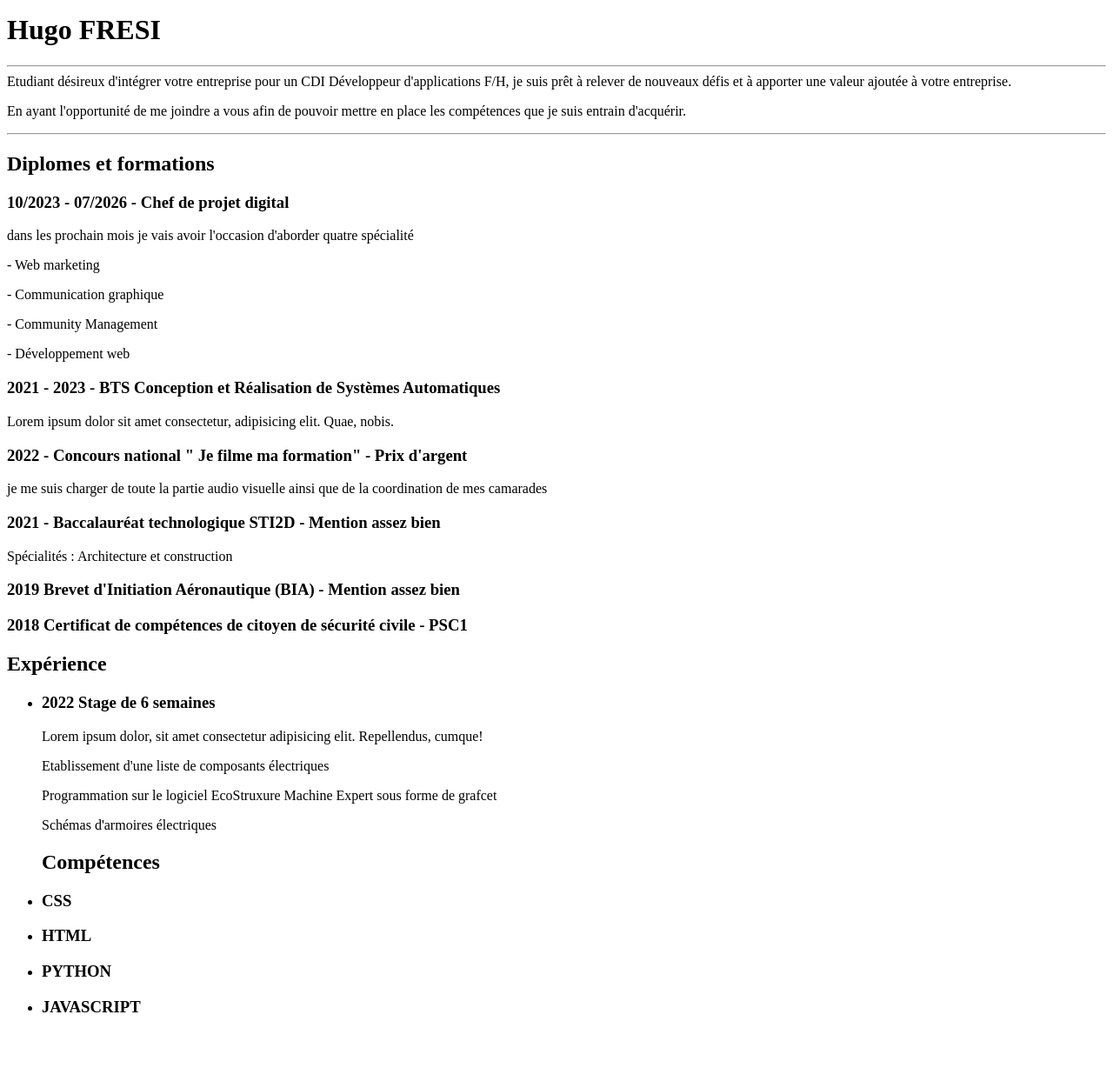
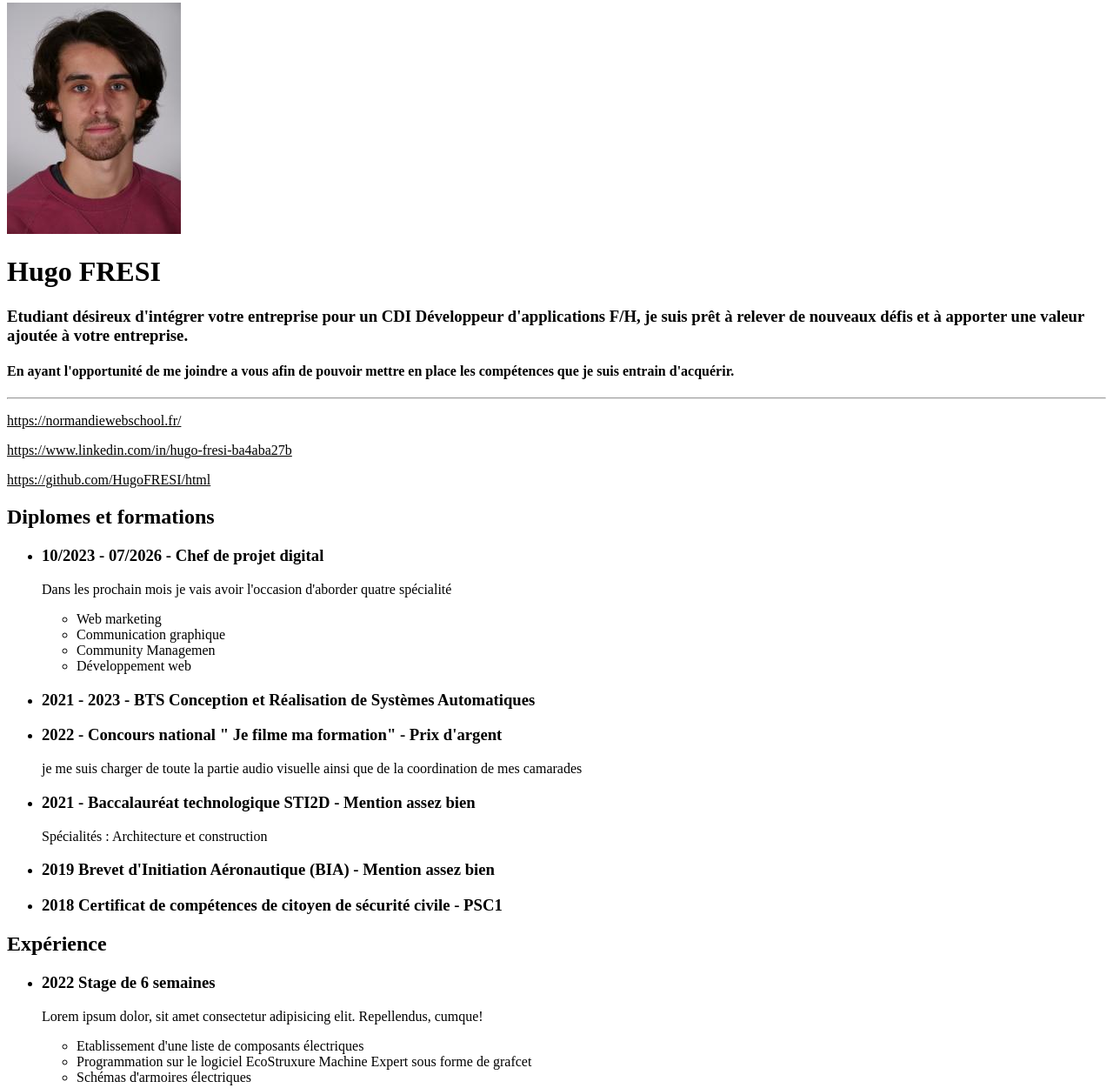
Before and after one commit to HugoFRESI/html, a plain HTML site: page index.html in a window 1280 px wide. Shown: the part 5-1256 px from the top of the page at 87% size. Before the commit the page ends 1192 px from the top, so only its background shows below. Drawn offline with Linux system fonts and the light colour scheme.

Commit message:
modification

```diff
--- /dev/null
+++ b/css/styles.css
@@ -0,0 +1,5 @@
+#Moi h1 {
+  color: #daa500;
+}
+a:link {
+  color: #000000;
--- a/index.html
+++ b/index.html
@@ -11,63 +11,88 @@
 <link rel="manifest" href="/site.webmanifest">
 <meta name="msapplication-TileColor" content="#da532c">
 <meta name="theme-color" content="#ffffff">
-  </head>
+
+<link rel="stylesheet" href="css/styles.css">
+
+<head>
+
   <!-- Pour l'utilisateur -->
   <body>
-    <h1>Hugo FRESI</h1>
-    <p>
+
+    <img src="./photode moi nws.jpg">
+
+      <h1> Hugo FRESI</h1>
+        <h3> Etudiant désireux d'intégrer votre entreprise pour un CDI Développeur d'applications F/H, je suis prêt à relever de
+        nouveaux défis et à apporter une valeur ajoutée à votre entreprise. </h3>
+        <h4> En ayant l'opportunité de me joindre a vous afin de pouvoir mettre en place les compétences que je suis entrain
+d'acquérir.</h4>
+
     <HR>
-        Etudiant désireux d'intégrer votre entreprise pour un CDI Développeur d'applications F/H, je suis prêt à relever de
-        nouveaux défis et à apporter une valeur ajoutée à votre entreprise.
+      <p><a href="site de l'etablissement">https://normandiewebschool.fr/</a></p>
+      <p><a href="mon Linkedin">https://www.linkedin.com/in/hugo-fresi-ba4aba27b</a></p>
+      <p><a href="mon GitHub">https://github.com/HugoFRESI/html</a></p>
+
+    <section>
+      <h2> Diplomes et formations</h2>
+      <ul>
+        <li>
+          <h3> 10/2023 - 07/2026 - Chef de projet digital</h3>
+            <p> Dans les prochain mois je vais avoir l'occasion d'aborder quatre spécialité
             </p>
-    <p>
-      En ayant l'opportunité de me joindre a vous afin de pouvoir mettre en place les compétences que je suis entrain
-d'acquérir.
+            <ul>
+              <li> Web marketing</li>
+              <li>Communication graphique</li>
+              <li>Community Managemen</li>
+              <li>Développement web</li>
+           </ul>
+        </li>
+        <li>
+          <h3>2021 - 2023 - BTS Conception et Réalisation de Systèmes Automatiques</h3>
+        </li>
+        <li>
+          <h3>2022 - Concours national " Je filme ma formation" - Prix d'argent</h3>
+            <p> je me suis charger de toute la partie audio visuelle ainsi que de la coordination de mes camarades
            </p>
-    <HR>
-    <h2>Diplomes et formations</h2>
-    <h3>10/2023 - 07/2026
-      - Chef de projet digital</h3>
-    <p>
-      dans les prochain mois je vais avoir l'occasion d'aborder quatre spécialité
+        </li>
+        <li>
+          <h3>2021 - Baccalauréat technologique STI2D - Mention assez bien</h3>
+            <p> Spécialités : Architecture et construction
             </p>
-    <p>
-      - Web marketing    </p>
-<p>- Communication graphique</p>
-<p>- Community Management</p>
-<p>- Développement web</p>
-    <h3>2021 - 2023 - BTS Conception et Réalisation de Systèmes Automatiques</h3>
-    <p>
-      Lorem ipsum dolor sit amet consectetur, adipisicing elit. Quae, nobis.
-    </p>
-    <h3>2022 - Concours national " Je filme ma formation" - Prix d'argent</h3>
-    <p>
-      je me suis charger de toute la partie audio visuelle ainsi que de la coordination de mes camarades
-    </p>
-    <h3>2021 - Baccalauréat technologique STI2D - Mention assez bien</h3>
-    <p>
-      Spécialités : Architecture et construction
-    </p>
+        </li>
+        <li>
           <h3>2019 Brevet d'Initiation Aéronautique (BIA) - Mention assez bien</h3>
+        </li>
+        <li>
           <h3>2018 Certificat de compétences de citoyen de sécurité civile - PSC1</h3>
+        </li>
+      </ul>
+    </section>
 
+    <section>
      <h2>Expérience</h2>
     <ul class="list">
       <li>
         <h3>2022 Stage de 6 semaines</h3>
-        <p>
-          Lorem ipsum dolor, sit amet consectetur adipisicing elit. Repellendus,
-          cumque!
+          <p> Lorem ipsum dolor, sit amet consectetur adipisicing elit. Repellendus, cumque!
           </p>
-        <P>Etablissement d'une liste de composants électriques</P>
-        <p>Programmation sur le logiciel EcoStruxure Machine Expert sous forme de grafcet</p>
-       <P>Schémas d'armoires électriques</P>
+        <ul>
+          <li> Etablissement d'une liste de composants électriques </li>
+          <li> Programmation sur le logiciel EcoStruxure Machine Expert sous forme de grafcet </li>
+          <li> Schémas d'armoires électriques </li>
+        </ul>
       </li>
+    </ul>
+    </section>
+
+    <section>
       <h2>Compétences</h2>
-      <li><h3>CSS</h3></li>
-      <li><h3>HTML</h3></li>
-      <li><h3>PYTHON</h3></li>
-      <li><h3>JAVASCRIPT</h3></li>
+        <ul>
+          <li> <h3> CSS </h3> </li>
+          <li> <h3> HTML </h3> </li>
+          <li> <h3> PYTHON </h3> </li>
+          <li> <h3> JAVASCRIPT </h3> </li>
         </ul>
+    </section>
+
   </body>
 </html>
```
Also changed, not shown: photode moi nws.jpg (added). Lines whose indentation alone changed are shown as unchanged.
